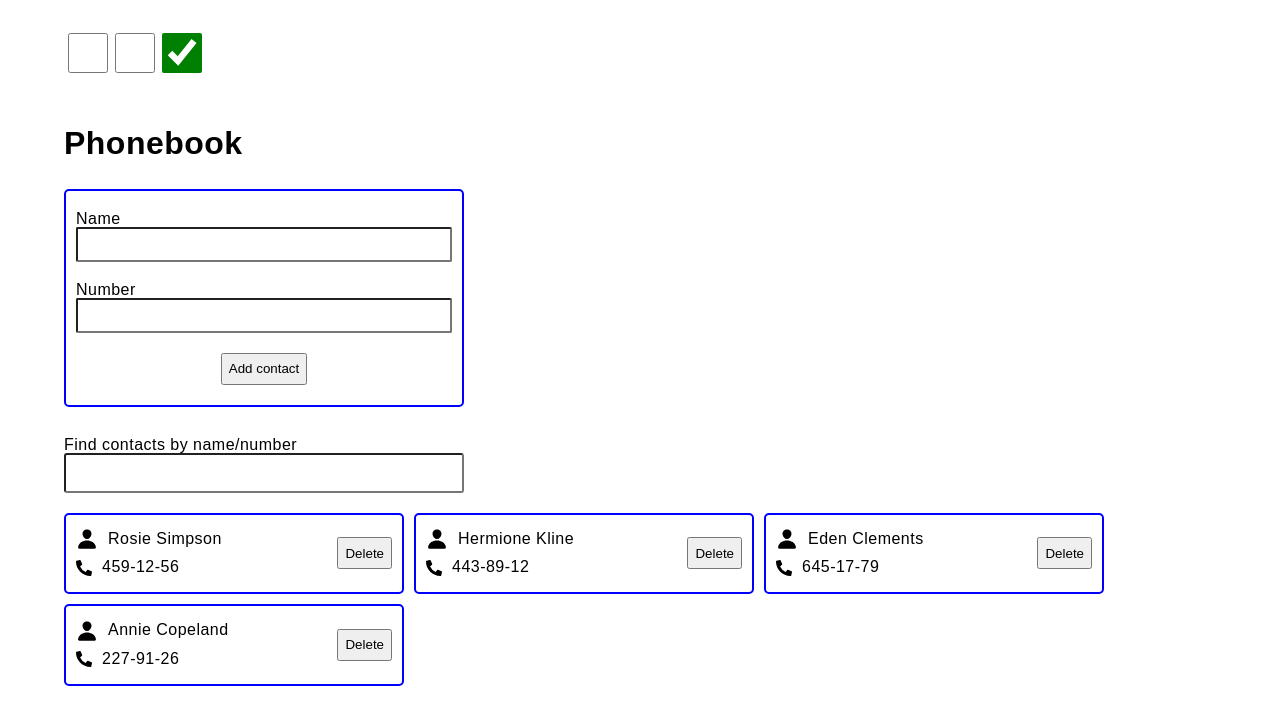
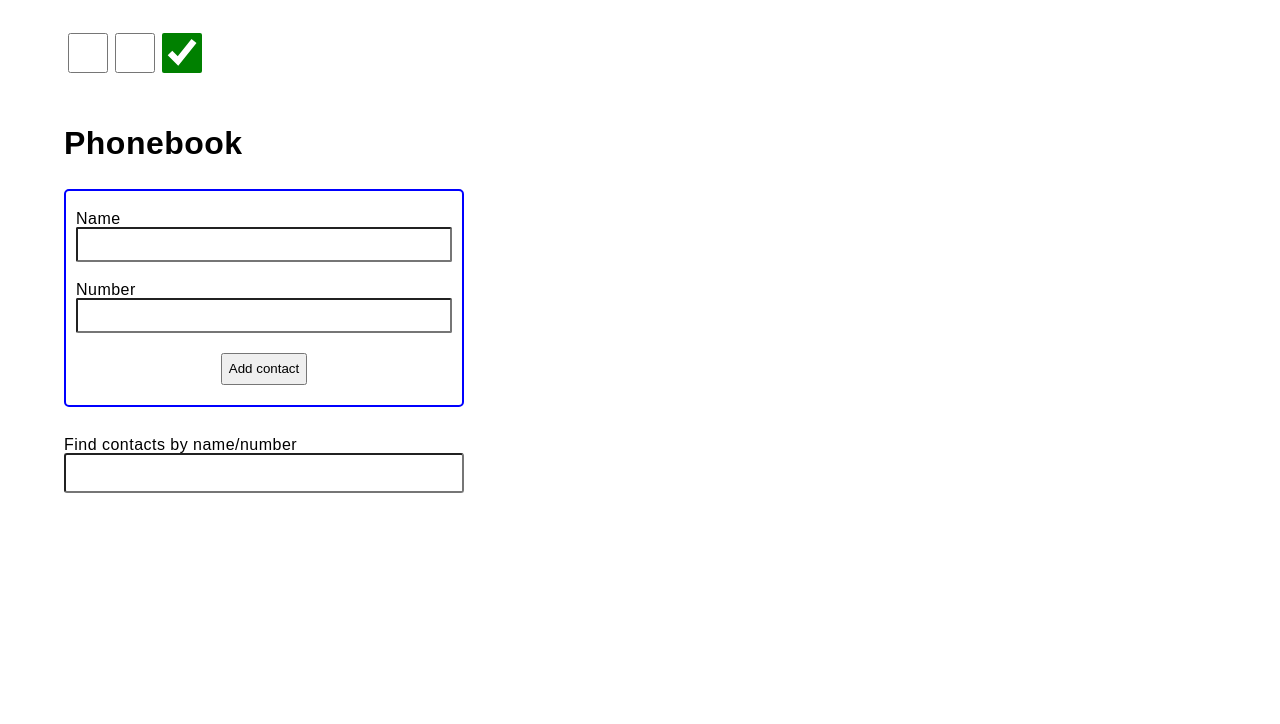
Before and after one commit to Pokydko/react-study, a React (Vite) app: page / in a window 1280 px wide. Both pictures are taken after a click on the checkbox 182 px from the left and 52 px from the top of the page. Shown: the top 724 px of the page. Built offline with nearby package versions, Linux system fonts and the light colour scheme.

Commit message:
m3 without contact-default-base

```diff
--- a/src/Apps/Module3.jsx
+++ b/src/Apps/Module3.jsx
@@ -4,7 +4,7 @@ import css from "./Module3.module.css";
 import ContactForm from "../components/ContactForm/ContactForm.jsx";
 import SearchBox from "../components/SearchBox/SearchBox.jsx";
 import ContactList from "../components/ContactList/ContactList.jsx";
-import defaultBase from "../data/contacts.json";
+// import defaultBase from "../data/contacts.json";
 
 const App = () => {
   const [contactsBase, setContactBase] = useState(initializeBase());
@@ -84,11 +84,13 @@ function initializeBase() {
       console.info(
         "It seems you delete everything from Base. If you reload page with empty Base - it'll initialize by default"
       );
-      return defaultBase;
+      // return defaultBase;
+      return [];
     }
-    return storageBase ?? defaultBase;
+    return storageBase ?? [];
   } catch (error) {
     console.info("localStorage error, initialization from default Base");
-    return defaultBase;
+    // return defaultBase;
+    return [];
   }
 }
```
